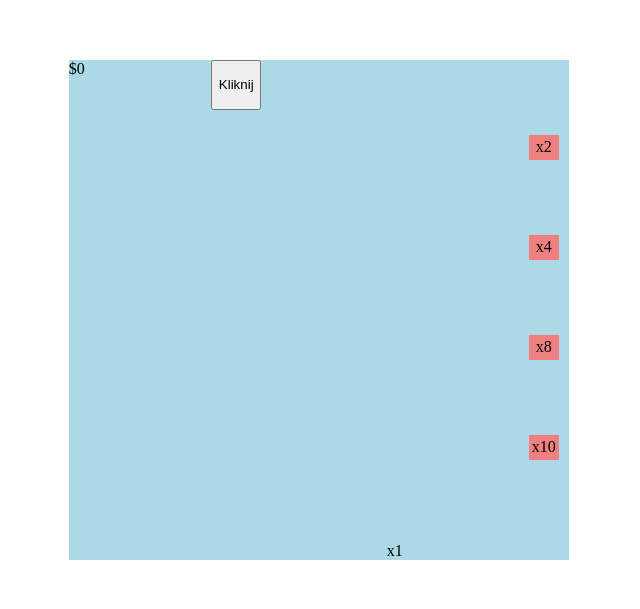
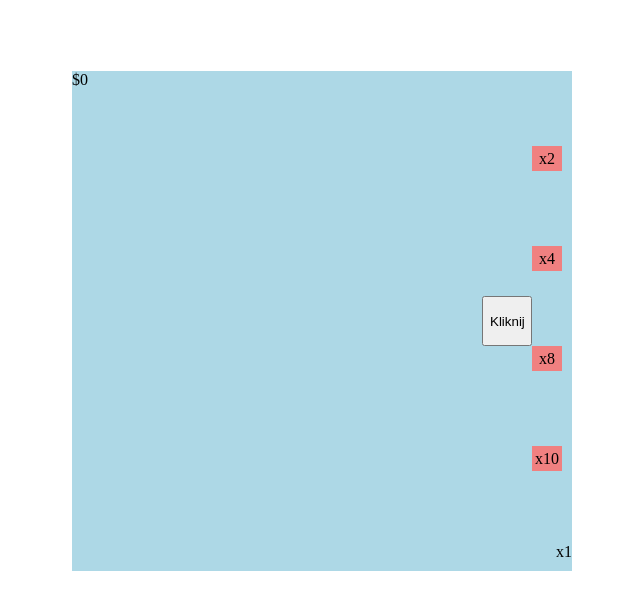
Before and after one commit to kamyk1970/szko-a, a plain HTML site: page Kamyk3PB/clicker.html in a window 1280 px wide. Shown: the part 193-802 px from the top of the page, without its empty margins (192-832 px from the left). Drawn offline with Linux system fonts and the light colour scheme.

Commit message:
Add files via upload

```diff
--- a/Kamyk3PB/clicker.html
+++ b/Kamyk3PB/clicker.html
@@ -12,7 +12,8 @@
             margin: 20%;
             display: flex;
             position: relative;
-            justify-content: space-between;
+            position:absolute;
+            justify-content: end;
         }
         .mult{
             margin-right: 10px;
@@ -22,13 +23,24 @@
             background-color: lightcoral;
             align-content: center;
             text-align: center;
+            position: relative;
+
         }
         #actm{
             align-self: end;
+            margin-bottom: 10px;
+            position: relative;
+            position:absolute;
+
         }
         #but{
             width: 50px;
             height: 50px;
+            align-self: anchor-center;
+            position: relative;
+        }
+        #money{
+            width:-webkit-fill-available;
         }
     </style>
 </head>
```
